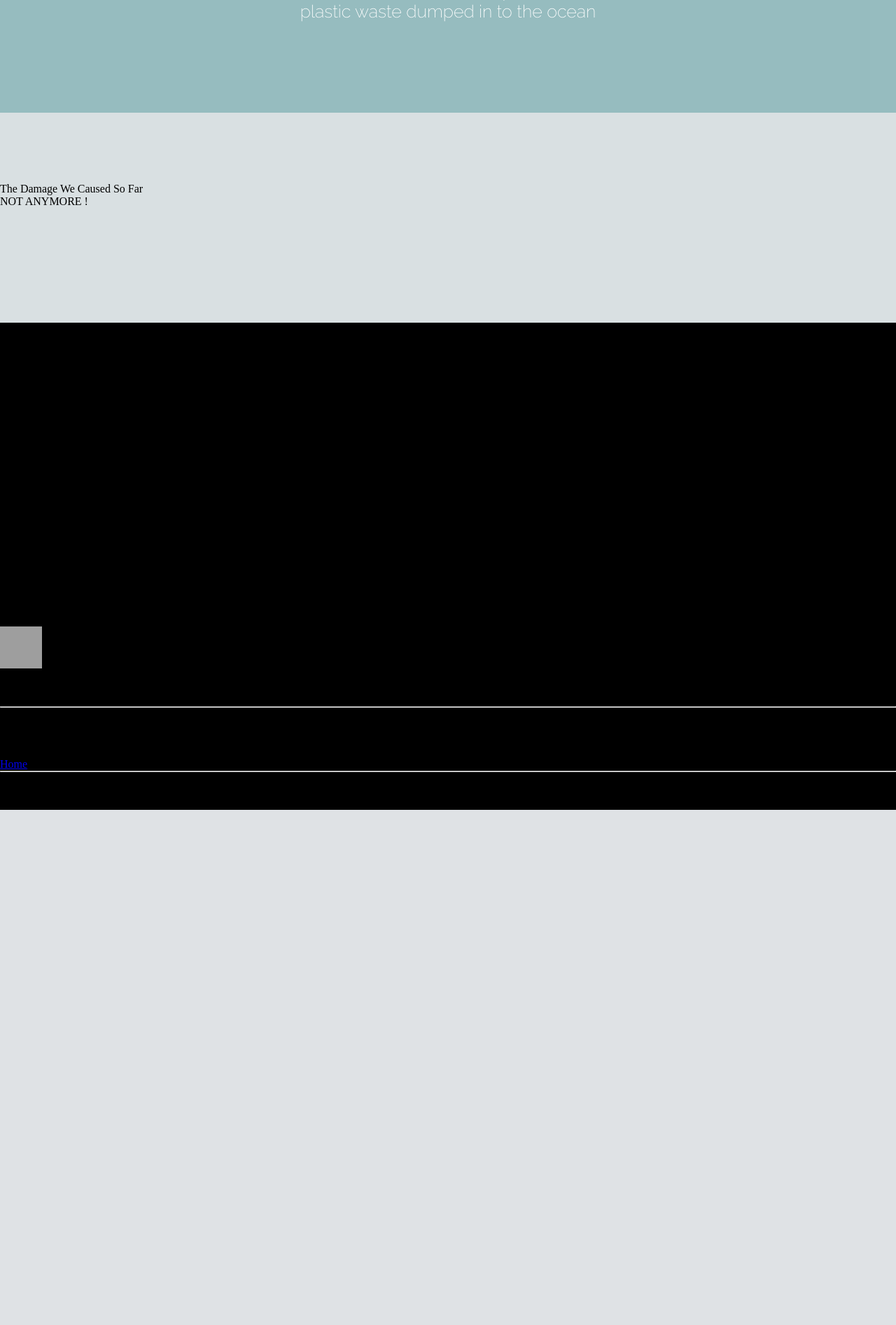
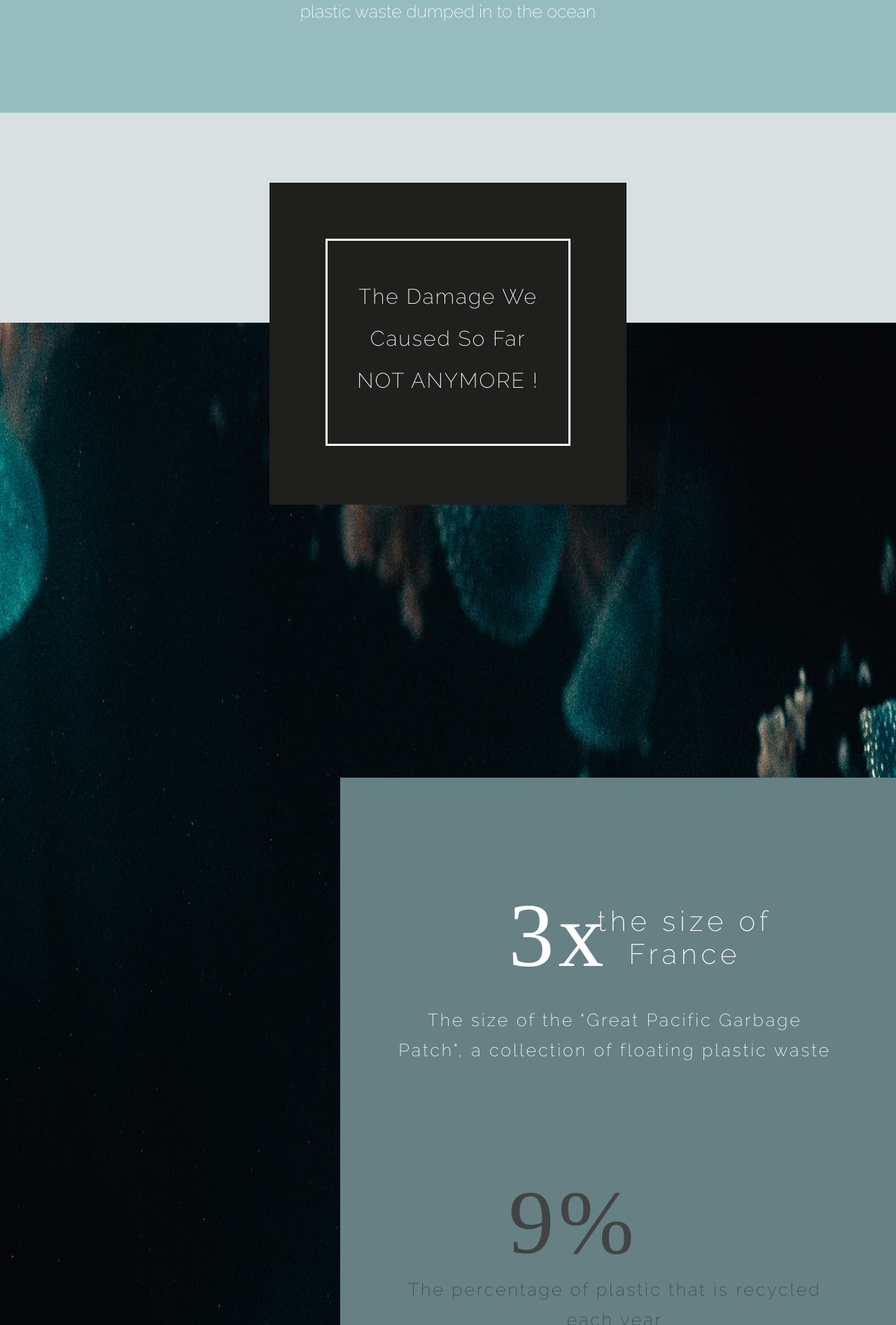
Before and after one commit to Senuk27/web-assignment-11, a PHP site: page / in a window 1280 px wide. Shown: the part 4607-6500 px from the top of the page at 70% size. Before the commit the page ends 5764 px from the top, so only its background shows below. Run offline with PHP 8.4, Linux system fonts and the light colour scheme; grey boxes are pictures that could not be loaded.

Commit message:
Update webstyles.css
Added a missing part

```diff
--- a/webstyles.css
+++ b/webstyles.css
@@ -285,3 +285,118 @@
 position:relative;
 padding-top:100px;
 }
+
+.box2{
+height:300px;
+background-color:#1F1F1D;
+width:350px;
+z-index:99;
+left:0;
+right:0;
+margin:0 auto;
+text-align:center;
+padding:80px;
+position :absolute;
+font-family:Raleway;
+letter-spacing:2px;
+}
+
+.box2 p{
+font-size:30px;
+border:solid;
+border-color:white;
+color:white;
+padding-bottom:60px;
+padding-top:50px;
+line-height:60px;
+}
+
+.image4{
+background-image: url('image4.jpg');
+background-size:1550px 2400px;
+background-repeat:no-repeat;
+height:2400px;
+display:block;
+}
+.b{
+height:650px;
+}
+
+.box3{
+height:1750px;
+background-color:#678084;
+width:62%;
+float:right;
+}
+
+
+.b1{
+color:white;
+padding-top:150px;
+padding-left:140px;
+letter-spacing:3px;
+}
+.b2{
+color:#424444;
+padding-top:150px;
+padding-left:140px;
+letter-spacing:3px;
+}
+.b3{
+color:white;
+padding-top:150px;
+padding-left:140px;
+letter-spacing:3px;
+
+}
+
+.b4{
+color:#424444;
+padding-top:100px;
+padding-left:140px;
+margin-top:60px;
+letter-spacing:3px;
+}
+.b3 p{
+margin-top:-50px;
+}
+.b2 p{
+margin-top:-50px;
+
+}
+.b4 #num{
+font-size:130px;
+}
+.b4 #txt{
+margin-left:180px;
+
+}
+.b4 p{
+margin-top:-20px;
+}
+#num{
+font-family:"keep calm medium";
+font-size:130px;
+letter-spacing:6px;
+padding-left:100px;
+font-weight:normal;
+width:100px;
+}
+#txt{
+font-size:40px;
+font-family:raleway;
+font-weight:normal;
+letter-spacing:6px;
+margin-top:-119px;
+text-align:center;
+margin-left:50px;
+}
+#pp{
+font-size:25px;
+font-family:Raleway;
+font-weight:normal;
+text-align:center;
+padding-top:50px;
+margin-left:-150px;
+line-height:170%;
+}
```
